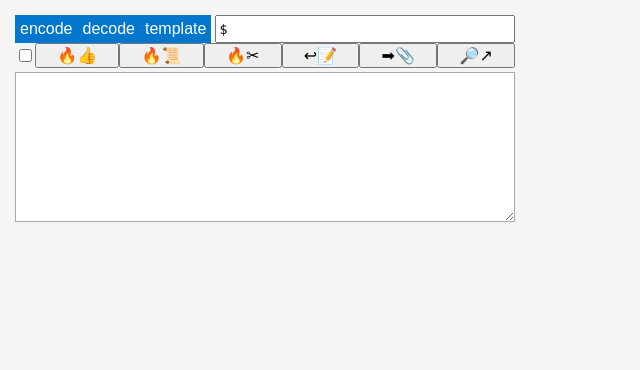
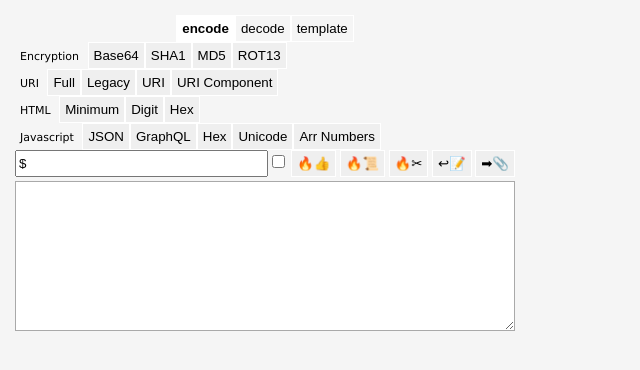
Before and after one commit to willnode/bandit, a browser extension: page index.html in a window 1280 px wide. Shown: the whole page, without its empty margins (0-640 px from the left). Drawn offline with Linux system fonts and the light colour scheme.

Commit message:
Rework it for browser

```diff
--- a/index.html
+++ b/index.html
@@ -9,22 +9,24 @@
 
 <body>
     <div id="app">
-        <div id="head">
-            <div id="menu" :disabled="killTheMenu">
-                <span v-for="(c, cc) in menu">
-                    <button class="hov">{{cc}}</button>
-                    <div>
-                        <span v-for="(e, ee) in c">
-                            <button v-if="typeof e === 'object'" class="hov">{{ee}}</button>
-                            <button v-else @click="setCMD(e)">{{ee}}</button>
-                            <div v-if="typeof e === 'object'">
-                                <button v-for="(d, dd) in e" @click="setCMD(d)">{{dd}}</button>
-                            </div>
+        <div id="menu">
+            <div class="tabs">
+                <button v-for="(c, cc) in menu" :class="{active: activeTab==cc}" @click="activeTab=cc">{{cc}}</button>
+            </div>
+            <span v-for="(c, cc) in menu">
+                <span v-if="activeTab==cc">
+                    <div v-for="(e, ee) in c">
+                        <span v-if="typeof e === 'object'" class="section">{{ee}}</span>
+                        <button v-else @click="setCMD(e)">{{ee}}</button>
+                        <span v-if="typeof e === 'object'">
+                            <button v-for="(d, dd) in e" @click="setCMD(d)">{{dd}}</button>
                         </span>
                     </div>
                 </span>
-            </div>
-            <input id="cmd" v-model="cmd" @change="goAll()" name="cmd"></input>
+            </span>
+        </div>
+        <div id="head">
+            <input id="cmd" v-model="cmd" @change="goAll()" name="cmd">
             <span id="buttons">
                 <input type="checkbox" v-model="autoExec" title="Autoexecute All when template changed" style="align-self: center">
                 <button class="btn" @click="goAll()" title="Execute All">🔥👍</button>
@@ -32,8 +34,8 @@
                 <button class="btn" @click="goSelected()" title="Execute Selected">🔥✂</button>
                 <button class="btn" @click="undo()" title="Undo">↩📝</button>
                 <button class="btn" @click="copy()" title="Copy">➡📎</button>
-                <button v-if='!immersive' class="btn" @click="popout()" title="Open to Separate Tab">🔎↗</button>
-                <button v-else class="btn" @click="send()" title="Send for XHR request">🌐↗</button>
+                <!-- >button v-if='!immersive' class="btn" @click="popout()" title="Open to Separate Tab">🔎↗</button>
+                <button v-else class="btn" @click="send()" title="Send for XHR request">🌐↗</button-->
             </span>
         </div>
         <div id="body">
--- a/js/extras.js
+++ b/js/extras.js
@@ -344,7 +344,7 @@ var entityMap = {
     '=': '&#x3D;'
 };
 
-var sanitize = str => str.replace(/[&<>"'\`=\\/]/g, s => entityMap[s]);
+var sanitize = str => str.replace(/[&<>"'\`=\/]/g, s => entityMap[s]);
 
 var loremIpsum = "Lorem ipsum dolor sit amet, consectetur adipiscing elit. \
 Vestibulum nec ultricies tortor. Phasellus at rutrum eros. Class aptent tac\
--- a/js/main.js
+++ b/js/main.js
@@ -1,5 +1,5 @@
 
-var input, cmd, head, mask, data = {
+var input, cmd, app, mask, data = {
     text: localStorage["bandit-text"] || '',
     cmd: localStorage["bandit-cmd"] || '$',
     autoExec: !!localStorage["bandit-autoexec"],
@@ -10,14 +10,10 @@ var input, cmd, head, mask, data = {
                 data.goAll();
             else
                 data.goSelected();
-
-            // a hacky way to close the menu
-            data.killTheMenu = true;
-            setTimeout(() => data.killTheMenu = false, 300);
         }
     },
     immersive: location.hash === '#immersive',
-    killTheMenu: false,
+    activeTab: 'encode',
     menu: {
         encode: window.encode,
         decode: window.decode,
@@ -89,13 +85,13 @@ var app = new Vue({
 });
 
 input = document.getElementById('text');
-head = document.getElementById('head');
+app = document.getElementById('app');
 mask = document.getElementById('holder');
 
 syncSize = () => {
     mask.style.width = (input.scrollWidth + 2) + "px";
     mask.style.top = (-input.scrollTop) + "px";
-    localStorage["bandit-width"] = head.style.width = input.style.width;
+    localStorage["bandit-width"] = app.style.width = input.style.width;
     localStorage["bandit-height"] = mask.style.height = input.style.height;
 }
 
@@ -122,3 +118,12 @@ input.onblur = function () {
 input.onfocus = () => mask.style.removeProperty('display');
 
 input.onscroll = () => mask.style.top = -input.scrollTop + "px";
+
+window.addEventListener('keydown', e => {
+    if (e.ctrlKey && e.keyCode == 13) {
+        data.goAll();
+    } else {
+        return;
+    }
+    e.preventDefault();
+});
--- a/js/operations.js
+++ b/js/operations.js
@@ -21,18 +21,21 @@ window.encode = {
         "GraphQL": `JSON.stringify({query:$,variables:{}})`,
         "Hex": `[...$].map(x => '\\\\x' + x.charCodeAt(0).toString(16).padStart(2, "0")).join('')`,
         "Unicode": `[...$].map(x => '\\\\u' + x.charCodeAt(0).toString(16).padStart(4, "0")).join('')`,
-        "Numbers": `'[' + [...$].map(x => x.charCodeAt(0).toString()).join(', ') + ']'`,
+        "Arr Numbers": `'[' + [...$].map(x => x.charCodeAt(0).toString()).join(', ') + ']'`,
     }
 };
 
 window.decode = {
-    "Base64": `atob($)`,
     "URI": {
         "Unescape": `unescape($)`,
         "URI": `decodeURI($)`,
         "URI Component": `decodeURIComponent($)`,
     },
-    "HTML": `new DOMParser().parseFromString($, 'text/html').documentElement.textContent`,
+    "Parse": {
+        "Base64": `atob($)`,
+        "HTML": `new DOMParser().parseFromString($, 'text/html').documentElement.textContent`,
+        "JS": `eval('('+$+')')`,
+    },
     "Javascript": {
         "JSON": `JSON.parse($)`,
         "GraphQL": `JSON.parse($).query`,
--- a/style.css
+++ b/style.css
@@ -24,7 +24,47 @@ body {
     min-height: 150px;
 }
 
+#head {
+    display: flex;
+}
+
+#head input {
+    flex-grow: 1;
+}
+
+.tabs {
+    text-align: center;
+}
+.tabs button {
+    background-color: whitesmoke;
+}
+.tabs button.active {
+    background-color: white;
+    font-weight: bold;
+}
+
 button {
+    border: 1px solid white;
+    cursor: pointer;
+    padding: 5px;
+}
+
+button:hover {
+    background-color: darkgray;
+}
+
+#menu {
+    display: flex;
+    flex-direction: column;
+}
+
+#menu .section {
+    padding: 0px 5px;
+}
+
+
+
+/* button {
     margin: 0px;
 }
 
@@ -109,7 +149,7 @@ button {
     position: relative;
     left: 10px;
     font-size: 10px;
-}
+} */
 
 #holder, #text {
     padding: 2px;
```
